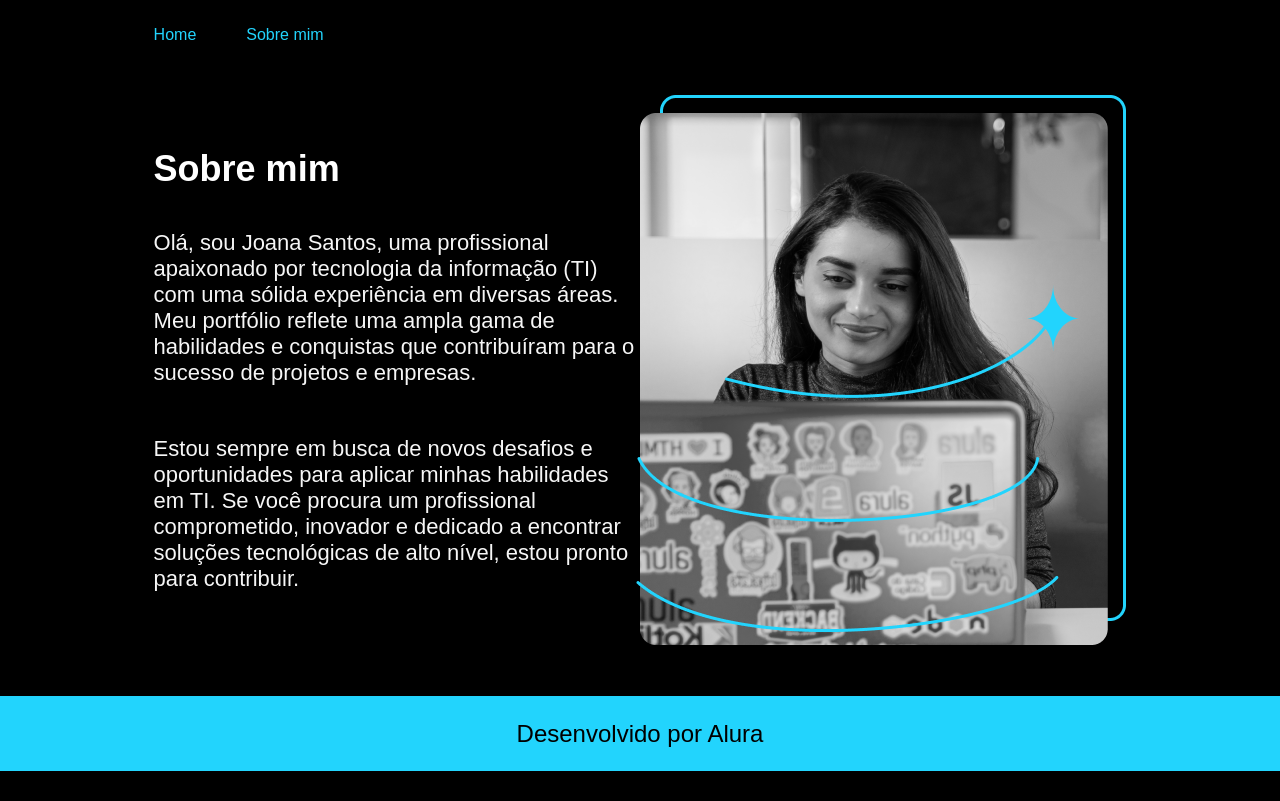
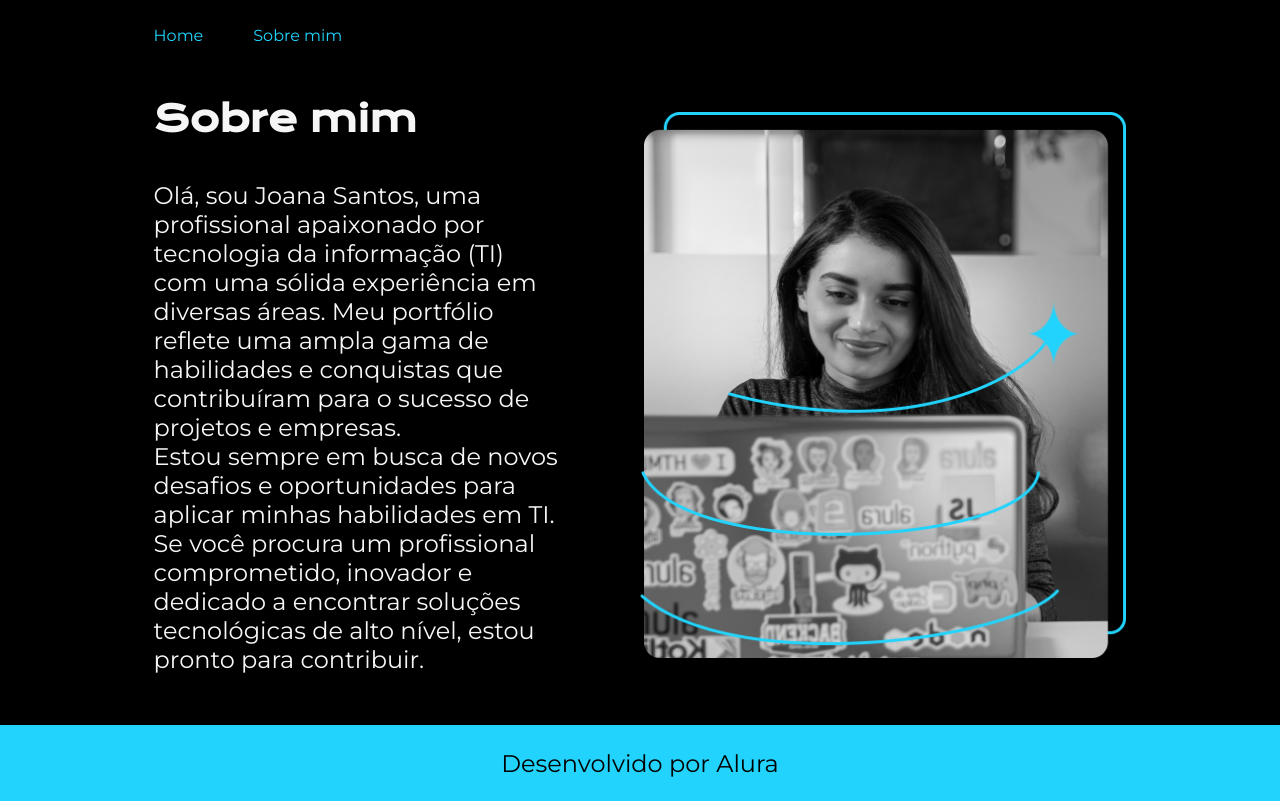
Before and after one commit to EnricoBranco/portfolio-alura, a plain HTML site: page about.html in a window 1280 px wide. Drawn offline with nearby package versions, Linux system fonts and the light colour scheme.

Commit message:
Resposividade

```diff
--- a/about.html
+++ b/about.html
@@ -3,25 +3,25 @@
     <head>
         <meta charset="UTF-8">
         <meta name="viewport" content="width=device-width, initial-scale=1.0">
-        <link rel="stylesheet" href="./estilos/about.css">
+        <link rel="stylesheet" href="./estilos/portfolio.css">
         <title>Sobre mim</title>
     </head>
     <body>
         <header class="cabecalho">
-            <nav class="cabecalho__nav">
-                <a class="cabecalho__nav__link" href="index.html">Home</a>
-                <a class="cabecalho__nav__link" href="about.html">Sobre mim</a>
+            <nav class="cabecalho__menu">
+                <a class="cabecalho__menu__link" href="index.html">Home</a>
+                <a class="cabecalho__menu__link" href="about.html">Sobre mim</a>
             </nav>
         </header>
         <main class="apresentacao">
             <section class="apresentacao__conteudo">
                 <h1 class="apresentacao__conteudo__titulo">Sobre mim</h1>
-                <div class="apresentacao__conteudo__paragrafo">
+                <div class="apresentacao__conteudo__texto">
                     <p>Olá, sou Joana Santos, uma profissional apaixonado por tecnologia da informação (TI) com uma sólida experiência em diversas áreas. Meu portfólio reflete uma ampla gama de habilidades e conquistas que contribuíram para o sucesso de projetos e empresas.</p>
                     <p>Estou sempre em busca de novos desafios e oportunidades para aplicar minhas habilidades em TI. Se você procura um profissional comprometido, inovador e dedicado a encontrar soluções tecnológicas de alto nível, estou pronto para contribuir.</p>
                 </div>
             </section>
-            <img src=".\assets\foto.png" alt="Fotografia do usuário">
+            <img class="apresentacao__imagem" src=".\assets\foto.png" alt="Fotografia do usuário">
         </main>
         <footer class="rodape">
             <p>Desenvolvido por Alura</p>
--- a/estilos/about.css
+++ /dev/null
@@ -1,67 +0,0 @@
-* {
-    margin: 0;
-    padding: 0;
-}
-
-@import url('https://fonts.googleapis.com/css2?family=Krona+One&family=Montserrat:wght@200;400&display=swap');
-
-body {
-    background-color: black;
-    box-sizing: border-box;
-    color: white;
-}
-
-.cabecalho {
-    padding: 2% 0 0 12%;
-}
-
-.cabecalho__nav {
-    display: flex;
-    gap: 50px;
-}
-
-.cabecalho__nav__link {
-    font-family: 'Montserrat', sans-serif;
-    text-decoration: none;
-    color: #22D4FD;
-
-}
-
-.apresentacao {
-    padding: 4% 12%;
-    display: flex;
-    justify-content: space-between;
-    align-items: center;
-}
-
-.apresentacao__conteudo {
-    width: 574px;
-    display: flex;
-    flex-direction: column;
-    gap: 40px;
-}
-
-.apresentacao__conteudo__titulo {
-    font-size: 36px;
-    font-family: 'Krona One', sans-serif;
-}
-
-.apresentacao__conteudo__paragrafo {
-    display: flex;
-    flex-direction: column;
-    gap: 50px;
-    font-weight: 200;
-    font-size: 22px;
-    font-family: 'Montserrat', sans-serif;
-    color: #F6F6F6;
-}
-
-.rodape {
-    text-align: center;
-    padding: 23.64px;
-    font-family: 'Montserrat', sans-serif;
-    font-weight: 200;
-    font-size: 24px;
-    color: black;
-    background-color: #22D4FD;
-}
--- a/estilos/portfolio.css
+++ b/estilos/portfolio.css
@@ -1,17 +1,21 @@
+@import url('https://fonts.googleapis.com/css2?family=Krona+One&family=Montserrat:wght@200;400&display=swap');
+
+:root {
+    --cor-de-fundo: black;
+    --cor-destaque: #22D4FD;
+    --cor-texto: #F6F6F6;
+    --cor-hover: #272727;
+}
+
 * {
-    /* MARGIN controla a área vazia entre o elemento e outros elementos próximos */
     margin: 0;
-    /* PADDING define o espaço entre o conteúdo de um elemento HTML e sua borda */
     padding: 0;
 }
 
-@import url('https://fonts.googleapis.com/css2?family=Krona+One&family=Montserrat:wght@200;400&display=swap');
-
 body {
-    /* BOX-SIZING BORDERBOX faz com que a largura e altura de um elemento considerem a tag pai */
     box-sizing: border-box;
-    background-color: black;
-    color: #F6F6F6;
+    background-color: var(--cor-de-fundo);
+    color: var(--cor-texto);
 }
 
 .cabecalho {
@@ -26,40 +30,35 @@ body {
 .cabecalho__menu__link {
     font-family: 'Montserrat', sans-serif;
     text-decoration: none;
-    color: #22D4FD;
-}
-
-.titulo-destaque {
-    color: #22D4FD;
+    color: var(--cor-destaque);
 }
 
 .apresentacao {
     padding: 4% 12%;
-    /* DISPLAY é usado para controlar facilmente a disposição, o espaçamento, a ordem e o alinhamento dos elementos filhos */
     display: flex;
-    /* ALIGN-ITEMS controla como os itens são alinhados verticalmente dentro do contêiner flexível. */
     align-items: center;
-    /* JUSTIFY-CONTENT permite controlar o posicionamento dos itens flexíveis dentro do contêiner flexível ao longo do eixo principal. */
     justify-content: space-between;
+    gap: 82px;
 }
 
-
 .apresentacao__conteudo {
-    width: 615px;
+    width: 50%;
     display: flex;
-    /* FLEX-DIRECTION muda a posição padrão do posicionamento, neste caso deixa em colunas */
     flex-direction: column;
-    /* GAP muda o espaçamento dos elementos filhos */
     gap: 40px;
 }
 
 .apresentacao__conteudo__titulo {
-    font-size: 36px;
+    font-size: 2.25rem;
     font-family: 'Krona One', sans-serif;
 }
 
+.titulo-destaque {
+    color: var(--cor-destaque);
+}
+
 .apresentacao__conteudo__texto {
-    font-size: 24px;
+    font-size: 1.5rem;
     font-family: 'Montserrat', sans-serif;
 }
 
@@ -74,38 +73,57 @@ body {
 .apresentacao__links__subtitulo {
     font-family: 'Krona One', sans-serif;
     font-weight: 400;
-    font-size: 24px;
+    font-size: 1.5rem;
 }
 
 .apresentacao__links__botao {
     display: flex;
     justify-content: center;
     gap: 16px;
-    border: 2px solid #22D4FD;
+    border: 2px solid var(--cor-destaque);
     width: 360px;
     border-radius: 8px;
-    /* TEXT-ALIGN muda a posição do texto na horizontal */
     text-align: center;
     font-family: 'Montserrat', sans-serif;
-    font-size: 24px;
-    /* PADDING primero valor altera na horizontal e o segundo na vertical */
+    font-size: 1.5rem;
     padding: 21.5px 0;
-    /* text-decoration tira o efeito de link da âncora */
     text-decoration: none;
-    color: #F6F6F6;
-
+    color: var(--cor-texto);
 }
 
 .apresentacao__links__botao:hover {
-    background-color: #272727;
+    background-color: var(--cor-hover);
+}
+
+.apresentacao__imagem {
+    width: 50%;
 }
 
 .rodape {
     text-align: center;
     padding: 23.64px;
     font-family: 'Montserrat', sans-serif;
-    font-weight: 200;
-    font-size: 24px;
-    color: black;
-    background-color: #22D4FD;
+    font-weight: 400;
+    font-size: 1.5rem;
+    color: var(--cor-de-fundo);
+    background-color: var(--cor-destaque);
 }
+
+@media (max-width: 1200px) {
+    .cabecalho {
+        padding: 10%;
+    }
+
+    .cabecalho__menu {
+        justify-content: center;
+    }
+
+    .apresentacao {
+        flex-direction: column-reverse;
+        padding: 5%;
+    }
+
+    .apresentacao__conteudo {
+        width: auto;
+    }
+}
```
Also changed, not shown: index.html (+2 -2 lines).
